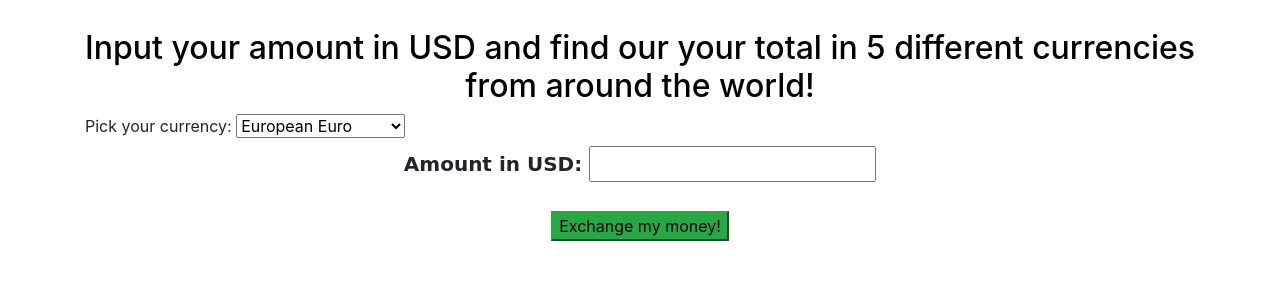
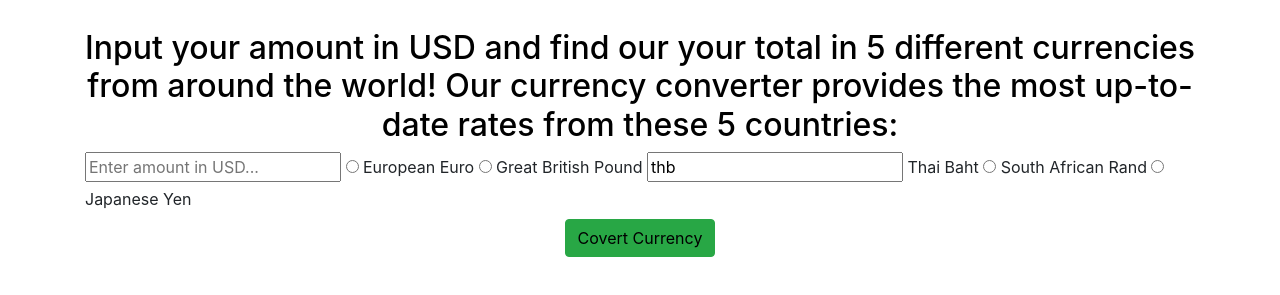
Before and after one commit to SarahGilbert064/Exchange-Rate-API, a website built with webpack: page src/index.html in a window 1280 px wide. Shown: the part 143-438 px from the top of the page. Built offline with nearby package versions, Linux system fonts and the light colour scheme.

Commit message:
update html with a form that provides radio buttons instead of drop down for currency types

```diff
--- a/src/index.html
+++ b/src/index.html
@@ -9,38 +9,20 @@
   <div class="container">
     <h1 class="jumbotron">Currency Exchanger!</h1>
     <form id="user-input">
-    <h2>Input your amount in USD and find our your total in 5 different currencies from around the world!</h2>
-      <label for="currency-type">Pick your currency:</label>
-      <select id="currency-type">
-        <option value="euro">European Euro</option>
-        <option value="pound">Great British Pound</option>
-        <option value="baht">Thai Baht</option>
-        <option value="rand">South African Rand</option>
-        <option value="yen">Japanese Yen</option>
-      </select>
-    </form>
-    <form id="dollar-amount">
-      <label for="dollar-amount">Amount in USD:</label>
-      <input type="number" id="dollar-amount" name="dollar-amount">
-    </form>
-    <br>
-    <form id="button">
-      <button type="submit" class="btn-success" id="final-amount">Exchange my money!</button>
-    </form>
-    <div class="show-rates">
-      <div class="EUR-rate"></div>
-      <div class="GBP-rate"></div>
-      <div class="THB-rate"></div>
-      <div class="ZAR-rate"></div>
-      <div class="JPY-rate"></div>
-      <div class="showErrors"></div>
-    </div>
+    <h2>Input your amount in USD and find our your total in 5 different currencies from around the world! Our currency converter provides the most up-to-date rates from these 5 countries:</h2>
+    <input type="number" id="numInput" placeholder="Enter amount in USD...">
+    <input type="radio" id="eur" name="currencyType" value="eur">
+    <label for="eur">European Euro</label>
+    <input type="radio" id="gbp" name="currencyType" value="gbp">
+    <label for="gbp">Great British Pound</label>
+    <input for="radio" id="thb" name="currencyType" value="thb">
+    <label for="thb">Thai Baht</label>
+    <input type="radio" id="zar" name="currencyType" value="zar">
+    <label for="zar">South African Rand</label>
+    <input type="radio" id="jpy" name="currencyType" value="jpy">
+    <label for="jpy">Japanese Yen</label>
+    <button type="submit" id="convert" class="btn btn-success">Covert Currency</button>
+    <div id="showResults"></div>
   </div>
 </body>
 </html>
-
-<!--
-<label for="amount">Enter Amount</label>
-<input id="amount" type="number">
-<button type="submit" class="btn-success" id="final-amount">Find Rate</button>
-<div class="show-rates"></div> -->
```
